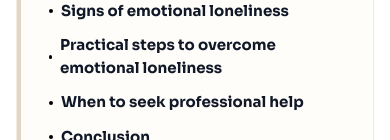
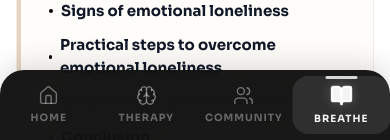
Before and after one commit to ideafy1/atlaces, a React (Vite) app: page /breathe/how-to-deal-with-breakup in a window 390 px wide. Shown: the part 704-844 px from the top of the page. Built offline with nearby package versions, Linux system fonts and the light colour scheme; no server answers; the database is empty.

Commit message:
✨ FIX: Add BottomNav to Breathe pages for mobile

```diff
--- a/src/pages/BlogListPage.tsx
+++ b/src/pages/BlogListPage.tsx
@@ -2,6 +2,7 @@ import { useState, useEffect } from 'react';
 import { Link, useNavigate } from 'react-router-dom';
 import { ArrowRight, Clock, User, Eye, Bookmark } from 'lucide-react';
 import Footer from '../components/Footer';
+import BottomNav from '../components/BottomNav';
 import SEOHead from '../components/SEOHead';
 import { ToolbarDock } from '../components/ui/toolbar-dock';
 import { blogPosts, BLOG_CATEGORIES, type BlogPost } from '../data/blogPosts';
@@ -322,6 +323,11 @@ export default function BlogListPage() {
 
       <Footer />
 
+      {/* Mobile bottom nav */}
+      <div className="md:hidden">
+        <BottomNav active={3} onChange={() => {}} />
+      </div>
+
       <style>{`
         @keyframes marquee {
           0% { transform: translateX(0); }
--- a/src/pages/BlogPostPage.tsx
+++ b/src/pages/BlogPostPage.tsx
@@ -1,6 +1,7 @@
 import React, { useEffect } from 'react';
 import { useParams, Link, useNavigate } from 'react-router-dom';
 import Footer from '../components/Footer';
+import BottomNav from '../components/BottomNav';
 import SEOHead from '../components/SEOHead';
 import { ToolbarDock } from '../components/ui/toolbar-dock';
 import { getBlogBySlug, getRelatedPosts, type BlogPost } from '../data/blogPosts';
@@ -241,6 +242,11 @@ export default function BlogPostPage() {
         </div>
       </div>
 
+      {/* Mobile bottom nav */}
+      <div className="md:hidden">
+        <BottomNav active={3} onChange={() => {}} />
+      </div>
+
       {/* ── Prose Styles ── */}
       <style>{`
         .article-body {
```
